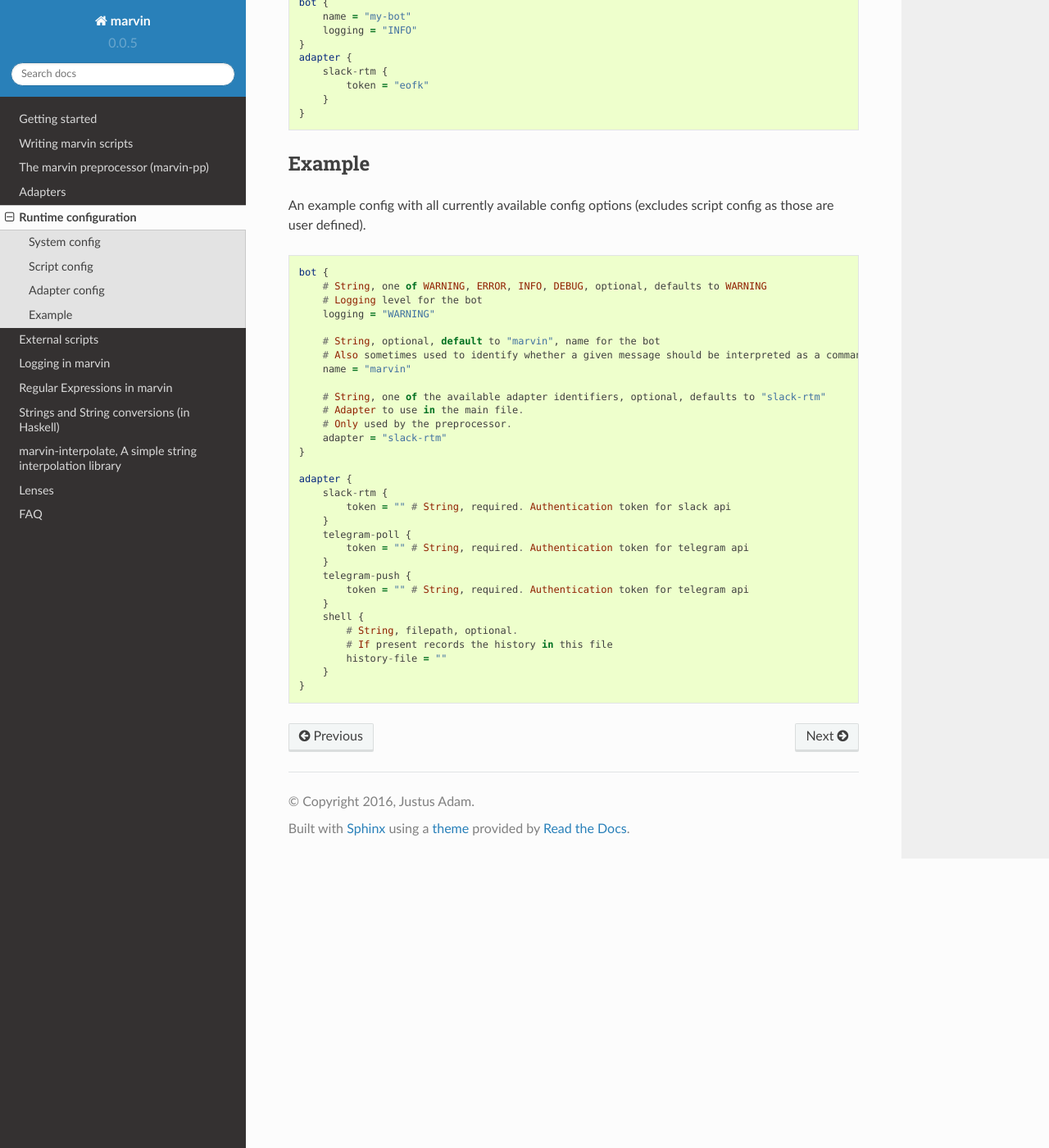
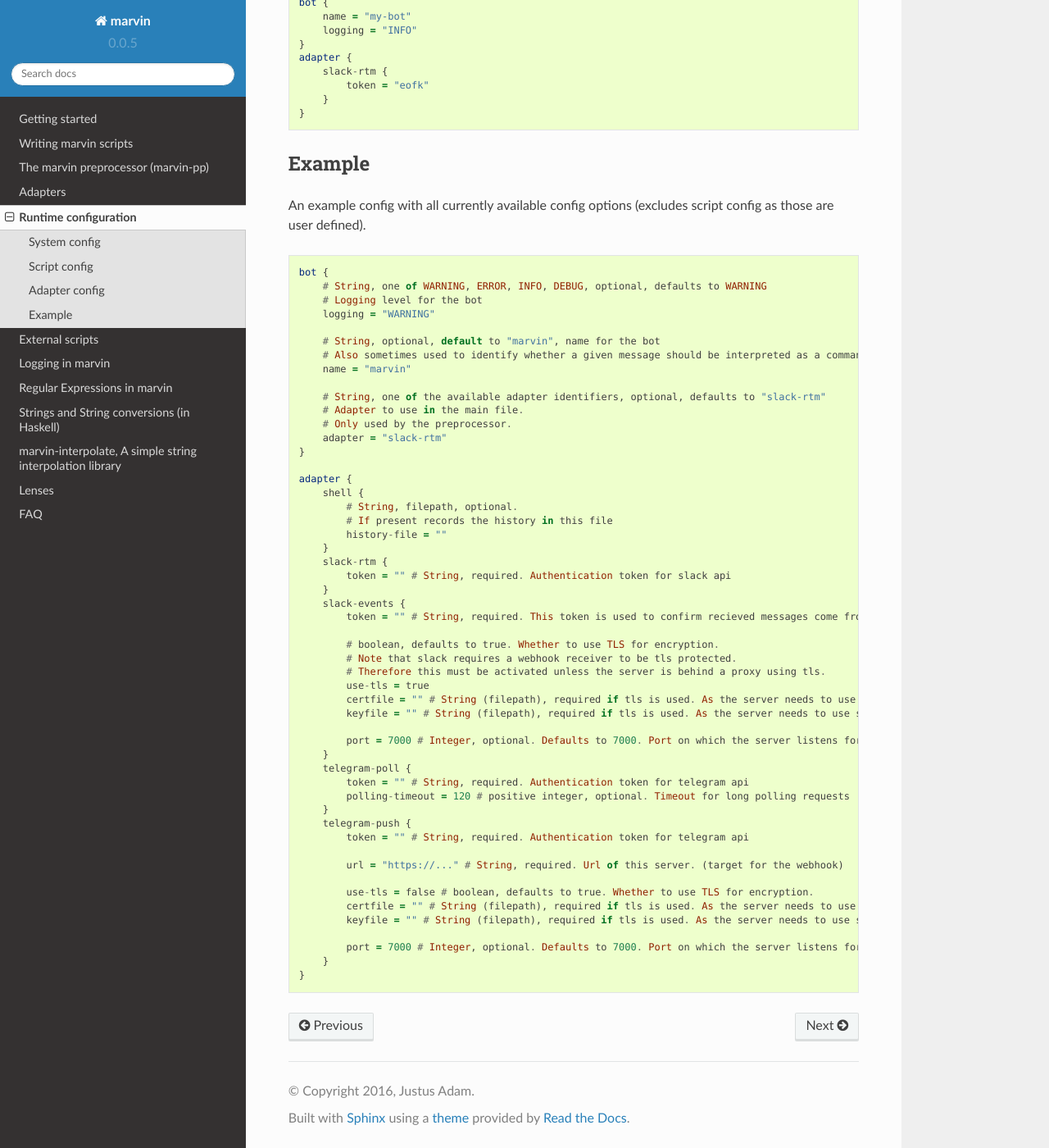
Before and after one commit to JustusAdam/marvin-docs, a Sphinx documentation site: the page built from source/configuration.rst, in a window 1280 px wide and 1400 px high, scrolled down 1338 px. Shown: the whole window at 82% size. Built offline with Sphinx 7.4.7 and the Read the Docs theme 2.0.0, drawn with Linux system fonts in a browser that asks for light colours.

Commit message:
More config examples

```diff
--- a/source/configuration.rst
+++ b/source/configuration.rst
@@ -92,18 +92,39 @@
     }
 
     adapter {
-        slack-rtm {
-            token = "" # String, required. Authentication token for slack api
-        }
-        telegram-poll {
-            token = "" # String, required. Authentication token for telegram api
-        }
-        telegram-push {
-            token = "" # String, required. Authentication token for telegram api
-        }
         shell {
             # String, filepath, optional.
             # If present records the history in this file
             history-file = ""
         }
+        slack-rtm {
+            token = "" # String, required. Authentication token for slack api
+        }
+        slack-events {
+            token = "" # String, required. This token is used to confirm recieved messages come from slack
+
+            # boolean, defaults to true. Whether to use TLS for encryption.
+            # Note that slack requires a webhook receiver to be tls protected.
+            # Therefore this must be activated unless the server is behind a proxy using tls.
+            use-tls = true
+            certfile = "" # String (filepath), required if tls is used. As the server needs to use ssl, a certificate is required.
+            keyfile = "" # String (filepath), required if tls is used. As the server needs to use ssl, a certificate is required.
+
+            port = 7000 # Integer, optional. Defaults to 7000. Port on which the server listens for requests.
+        }
+        telegram-poll {
+            token = "" # String, required. Authentication token for telegram api
+            polling-timeout = 120 # positive integer, optional. Timeout for long polling requests
+        }
+        telegram-push {
+            token = "" # String, required. Authentication token for telegram api
+
+            url = "https://..." # String, required. Url of this server. (target for the webhook)
+
+            use-tls = false # boolean, defaults to true. Whether to use TLS for encryption.
+            certfile = "" # String (filepath), required if tls is used. As the server needs to use ssl, a certificate is required.
+            keyfile = "" # String (filepath), required if tls is used. As the server needs to use ssl, a certificate is required.
+
+            port = 7000 # Integer, optional. Defaults to 7000. Port on which the server listens for requests.
+        }
     }
```
